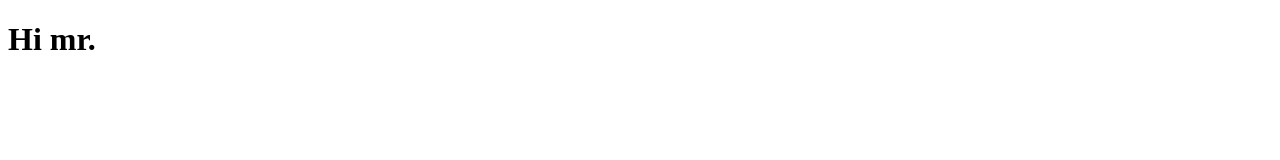
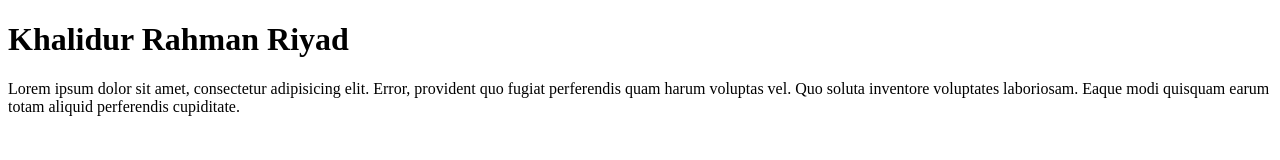
Before and after one commit to khalidurrahmanchowdhury/my-first-website, a plain HTML site: page index.html in a window 1280 px wide. Drawn offline with Linux system fonts and the light colour scheme.

Commit message:
added a paragraph to push code

```diff
--- a/index.html
+++ b/index.html
@@ -6,6 +6,7 @@
     <title>My First GitHub Push</title>
 </head>
 <body>
-    <h1>Hi mr. </h1>
+    <h1>Khalidur Rahman Riyad </h1>
+    <P>Lorem ipsum dolor sit amet, consectetur adipisicing elit. Error, provident quo fugiat perferendis quam harum voluptas vel. Quo soluta inventore voluptates laboriosam. Eaque modi quisquam earum totam aliquid perferendis cupiditate.</P>
 </body>
 </html>
```
